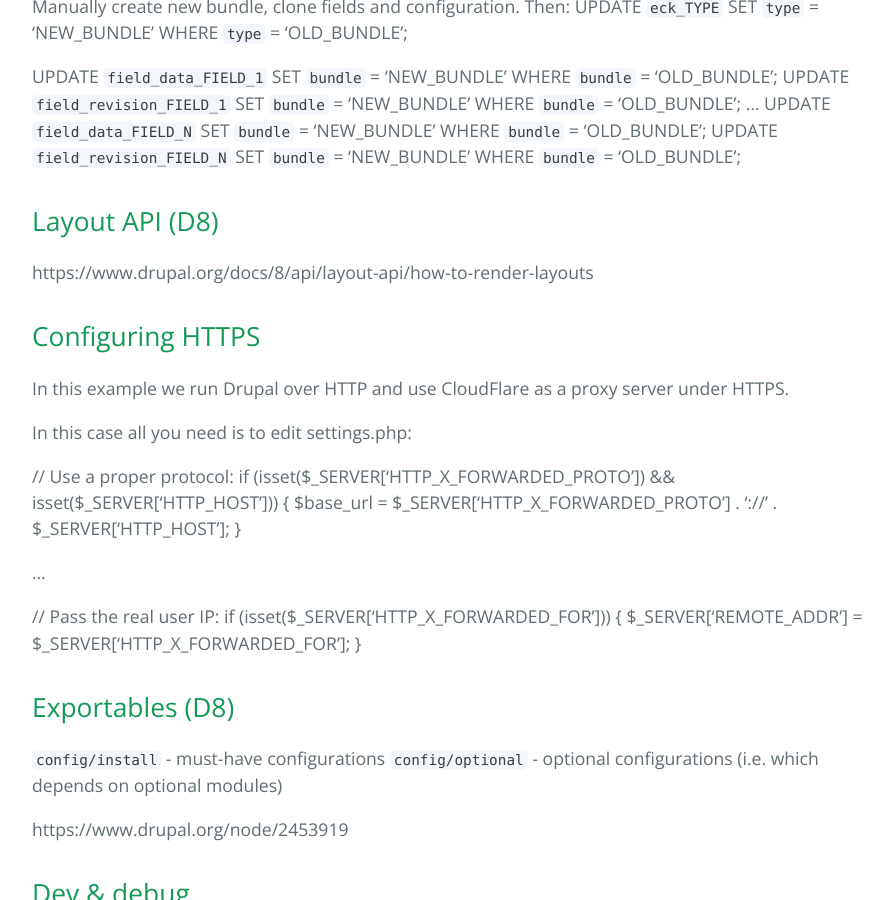
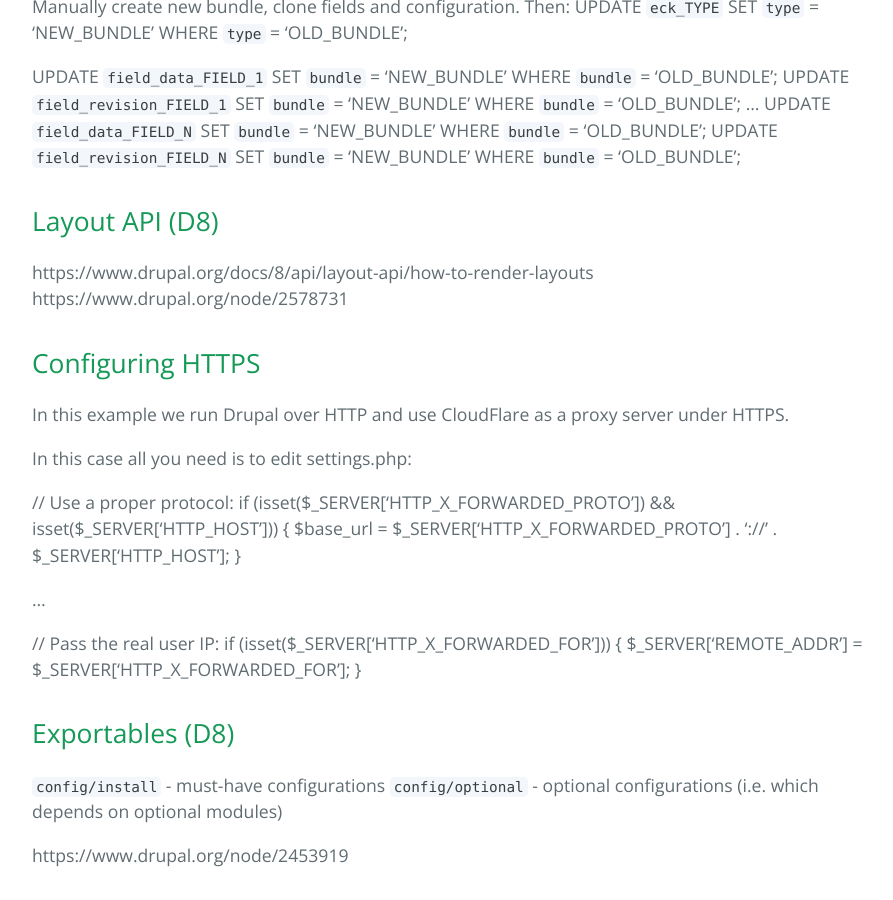
Before and after one commit to highweb/web-wiki, a Jekyll site: the page built from drupal.md, in a window 1280 px wide and 900 px high, scrolled down 2142 px. Shown: the whole window, without its empty margins (192-1085 px from the left). Built offline with Jekyll 4.4.1, drawn with Linux system fonts in a browser that asks for light colours; part of the change alters nothing that is shown.

Commit message:
Create drupal.md

```diff
--- a/drupal.md
+++ b/drupal.md
@@ -104,6 +104,7 @@ UPDATE `field_revision_FIELD_N` SET `bundle` = 'NEW_BUNDLE' WHERE `bundle` = 'OL
 ## Layout API (D8)
 
 https://www.drupal.org/docs/8/api/layout-api/how-to-render-layouts
+https://www.drupal.org/node/2578731
 
 
 ## Configuring HTTPS
```
